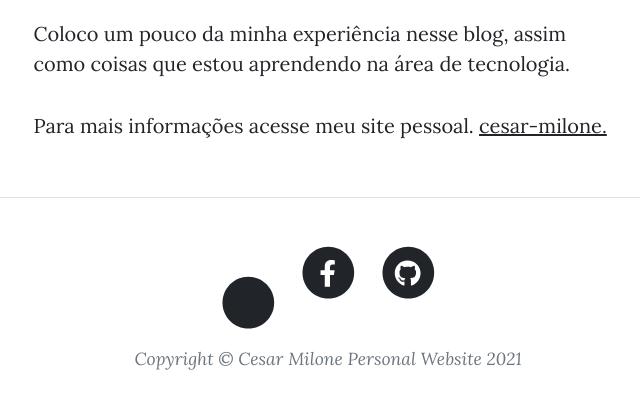
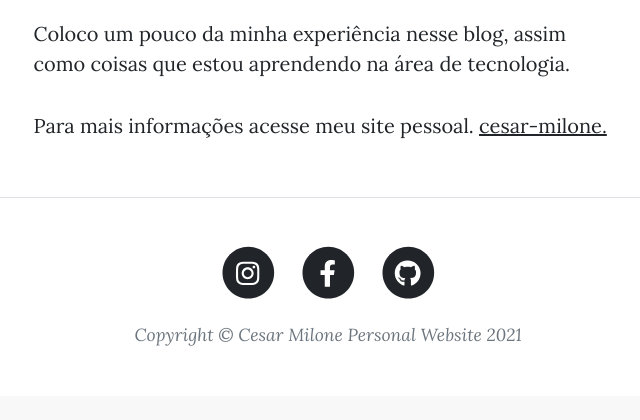
Before and after one commit to Cesar-Milone/ETudoSobreVoce-Blog, a Flask app: page /about in a window 1280 px wide. Shown: the part 685-1105 px from the top of the page, without its empty margins (312-952 px from the left). After the commit the page ends 1031 px from the top, so only its background shows below. Run offline with Flask 2, Linux system fonts and the light colour scheme; parts of the project's set-up code (start-up, migrations or seed data) failed here and were passed over; some libraries are stand-ins or nearby versions.

Commit message:
Footer change align

```diff
--- a/templates/footer.html
+++ b/templates/footer.html
@@ -14,7 +14,7 @@
                             <a href="https://www.instagram.com/tudosobrevoce.deus/">
                                 <span class="fa-stack fa-lg">
                                     <i class="fas fa-circle fa-stack-2x"></i>
-                                    <i class="fab fa-instagram"></i>
+                                    <i class="fab fa-instagram fa-stack-1x fa-inverse"></i>
                                 </span>
                             </a>
                         </li>
```
